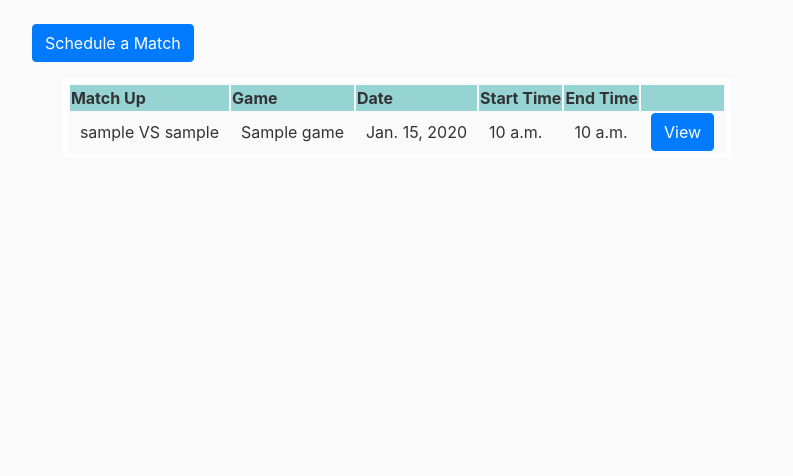
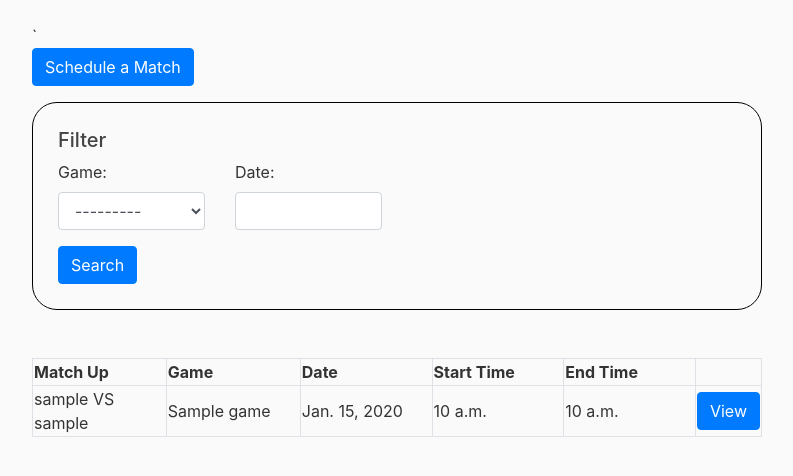
Before and after one commit to steph-wong-15/Elo-Tracker-Web-App, a Django app: page /schedule/ in a window 1280 px wide. Shown: the part 56-532 px from the top of the page, without its empty margins (53-846 px from the left). Run offline with Django 3.2, Linux system fonts and the light colour scheme; a user stored in the database is signed in; tables that the repository leaves empty hold one stand-in row (values such as "Sample post"); some libraries are stand-ins or nearby versions.

Commit message:
filter option

```diff
--- /dev/null
+++ b/stats/filters.py
@@ -0,0 +1,7 @@
+from .models import Upcoming
+import django_filters
+
+class UpcomingFilter(django_filters.FilterSet):
+    class Meta:
+        model = Upcoming
+        fields = ['game', 'date']
--- a/stats/forms.py
+++ b/stats/forms.py
@@ -36,5 +36,5 @@ class AddUpcomingForm(forms.ModelForm):
         widgets = {
             'date': DateInput(),
             'start_time': TimeInput(),
-            'end_time': TimeInput()
+            'end_time': TimeInput(),
         }
--- a/stats/models.py
+++ b/stats/models.py
@@ -18,6 +18,9 @@ class Game(models.Model):
     company = models.ForeignKey(Company, on_delete=models.CASCADE)
     slug = models.SlugField(max_length=50, null=True)
     image = models.ImageField(default='game_default.png', upload_to='game_pics')
+
+    def __str__(self):
+        return self.title
 
     def save(self, *args, **kwargs):
         self.slug = slugify(self.title, allow_unicode=True)
--- a/stats/templates/stats/schedule.html
+++ b/stats/templates/stats/schedule.html
@@ -1,37 +1,59 @@
 {% extends "stats/base.html" %}
+{% load widget_tweaks %}
 {% block content %}
 
     {% if user.is_authenticated %}
+    `<style type="text/css">
+        div.filter{
+        border-radius: 25px;
+        padding: 25px 25px 25px 25px;
+        border: 1px solid #000;
+        }
+        th{
+        border-right-width:medium;
+        border-right-color:#000;
+        border-right-style:groove;
+        width: 20%;
+        }
+        table{
+            border-collapse: collapse;
+        }
+    </style>
         <div class="row mb-3">
             <div class="col text-left">
                 <a href="{% url 'stats-newmatch' %}" class="btn btn-primary">Schedule a Match</a>
             </div>
         </div>
-        <div align='center'>
-        <style type="text/css">
-            td {
-              padding: 0 10px;
-            }
-            tr.header{
-                background-color: #96D4D4;
-                padding: 25px 50px 75px 100px;
-            }
-            table{
-                border: 5px solid white;
-                border-collapse: separate;
-            }
-        </style>
+        <form method="get">
+            <div class="filter">
+                <h5>Filter</h5>
+                <div class="row">
+                    <div class="form-group col-sm-4 col-md-3">
+                        {{ filter.form.game.label_tag }}
+                        {% render_field filter.form.game class="form-control" %}
+                    </div>
 
-        <table>
+                    <div class="form-group col-sm-4 col-md-3">
+                        {{ filter.form.date.label_tag }}
+                        {% render_field filter.form.date class="form-control" %}
+                    </div>
+                </div>
+                <button type="submit" class="btn btn-primary"> Search</button>
+            </div>
+        </form>
+
+        <br><br>
+            {% if filter.qs %}
+                <table class = "table-bordered">
                     <tr class='header'>
                         <th>Match Up</th>
                         <th>Game</th>
                         <th>Date</th>
                         <th>Start Time</th>
                         <th>End Time</th>
-                <th></th>
                     </tr>
-        {% for upcoming in upcomings %}
+            {% endif %}
+                {% for upcoming in filter.qs %}
                 <tr>
                     <td>{{upcoming.player_1}}  VS {{upcoming.player_2}}</td>
                     <td>{{upcoming.game.title}}</td>
@@ -42,9 +64,8 @@
                     </td>
                 </tr>
                 {% endfor %}
+                </table>
 
-        </table>
-        </div>
     {% else %}
         <div>
             <h1>Welcome to Elo Tracker</h1>
--- a/stats/templates/stats/upcoming.html
+++ b/stats/templates/stats/upcoming.html
@@ -2,11 +2,13 @@
 {% block content %}
     <div class="content-section">
         <style type="text/css">
+            th {
+              padding: 0 20px;
+            }
             td {
               padding: 0 20px;
             }
             tr.header{
-                background-color: #96D4D4;
                 padding: 25px 50px 75px 100px;
             }
             table{
--- a/stats/urls.py
+++ b/stats/urls.py
@@ -1,6 +1,6 @@
 from django.urls import path
 from . import views
-from stats.views import UpcomingList, UpcomingDetailView, UpcomingUpdateView, UpcomingDeleteView
+from django.conf.urls import url
 
 urlpatterns = [
     path('', views.home, name='stats-home'),
@@ -11,7 +11,7 @@ urlpatterns = [
     path('results/<slug:slug>/', views.results, name='stats-results'),
     path('createCompany/', views.createCompany, name='stats-createCompany'),
     path('company/', views.company, name='stats-company'),
-    path('schedule/', views.UpcomingList.as_view(), name='stats-schedule'),
+    url(r'^schedule/$', views.search, name='stats-schedule'),
     path('schedule/new/', views.newmatch, name='stats-newmatch'),
     path('joingame/<slug:slug>/', views.joinGame, name='stats-joingame'),
     path('schedule/<int:pk>/', views.UpcomingDetailView.as_view(), name='stats-upcoming'),
--- a/stats/views.py
+++ b/stats/views.py
@@ -17,7 +17,7 @@ from django.utils.crypto import get_random_string
 from django.urls import reverse_lazy
 from django.core.mail import send_mail
 from django.conf import settings
-
+from stats.filters import UpcomingFilter
 from trueskill import Rating, rate_1vs1, expose, setup
 
 def home(request):
@@ -223,3 +223,8 @@ class UpcomingDeleteView(DeleteView):
     model = Upcoming
     template_name = 'stats/deletematch.html'
     success_url = reverse_lazy('stats-schedule')
+
+def search(request):
+    upcoming_list = Upcoming.objects.all()
+    upcoming_filter = UpcomingFilter(request.GET, queryset=upcoming_list)
+    return render(request, 'stats/schedule.html', {'filter': upcoming_filter})
--- a/stats_project/settings.py
+++ b/stats_project/settings.py
@@ -40,6 +40,8 @@ INSTALLED_APPS = [
     'django.contrib.sessions',
     'django.contrib.messages',
     'django.contrib.staticfiles',
+    'django_filters',
+    'widget_tweaks'
 ]
 
 MIDDLEWARE = [
```
Lines whose indentation alone changed are shown as unchanged.
